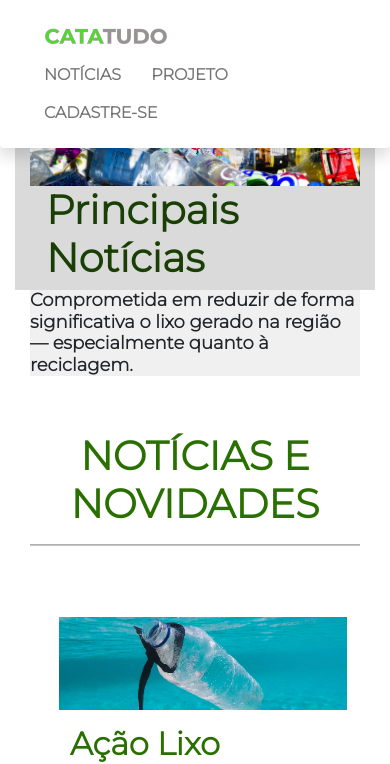
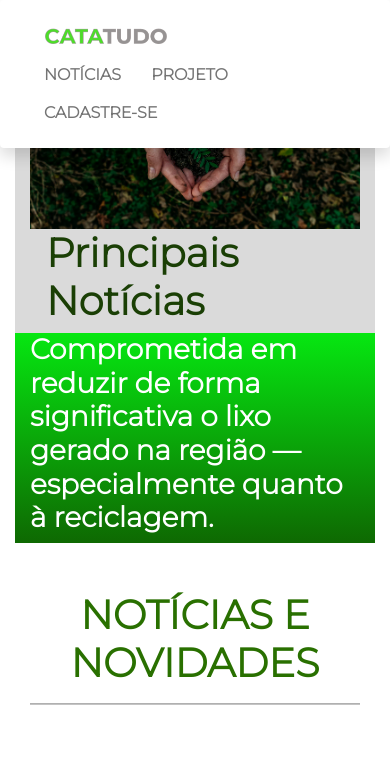
Before and after one commit to renatacarrillo/PORTAL-CATATUDO, a PHP site: page /noticias.php in a window 390 px wide. Shown: the top 764 px of the page. Run offline with PHP 8.4, Linux system fonts and the light colour scheme; some libraries are stand-ins or nearby versions.

Commit message:
Alterações Diversas

```diff
--- a/css/style.css
+++ b/css/style.css
@@ -170,6 +170,9 @@ i{
     background-color: #f1f0f0;
 }
 
+.back-mob{
+    background-image: linear-gradient(rgb(6, 231, 17), rgb(14, 105, 2));
+}
 
 /* PÁGINA PROJETO */
 .posi-proj-um{
@@ -478,7 +481,7 @@ h1{
 }
 
 .cor-nav-home{
-    background-color: #1234f341;
+    background-color: #0c5c0550;
 }
 
 .esp-nav-dois-home{
@@ -541,10 +544,6 @@ h1{
 .posi-noticias{
     margin-top: 450px;
     margin-left: 400px;
-}
-
-.posi-img-not{
-    margin-left: 650px;
 }
 
 /*=================== PÁGINA PROJETO ===================*/
--- a/index.php
+++ b/index.php
@@ -226,7 +226,7 @@
                     <h5 class="square-color text-center">Tenha conhecimento de todos os materiais que PODEM ser reciclados.</h5>
                     <hr>
                     </hr>
-                    <div class="row">
+                    <div class="row mb-5">
                         <div class="col-sm">
                         <h4 class="text-center">PLÁSTICO</h4>
                         <img src="./IMAGENS/garrafa.png" class="efeito2 ic-garraf img-fluid"alt="Imagem Plástico">
--- a/noticias.php
+++ b/noticias.php
@@ -36,13 +36,13 @@ include ("includes/header.php");
         <div class="col-sm fundo-cinza-noticias">
         <div class="row">
         <div class="col-sm">
-            <img src="./IMAGENS/less.png" class="img-fluid posi-img-not-less mt-4" alt="">
+            <img src="./IMAGENS/notic-he.png" class="img-fluid posi-img-not-less mt-4" alt="">
         </div>
         </div>
             <h1 class="font-weight-bold verdeesc ml-3">Principais Notícias</h1>
         </div>
-        <div class="col-sm ">
-            <h3 class="font-weight-bold posi-noti-h-dois posi-noticias">Comprometida em reduzir de forma significativa o lixo gerado na região — especialmente quanto à reciclagem.</h3>
+        <div class="col-sm back-mob">
+            <h3 class="font-weight-bold posi-noticias text-white">Comprometida em reduzir de forma significativa o lixo gerado na região — especialmente quanto à reciclagem.</h3>
         </div>
         </div>
         </div>
--- a/projeto.php
+++ b/projeto.php
@@ -36,7 +36,7 @@ include ("includes/header.php");
             <h4 class="font-weight-bold ml-5 mt-5 color-proj-dois">Conscientizando moradores, apoiando coletores!</h4>
             </div>
             <div class="col-sm-6">
-            <img src="./IMAGENS/img-projeto-catadores.png" class="efeito2 img-fluid posi-not-img posi-app mt-5" alt="">
+            <img src="./IMAGENS/green.png" class="efeito2 img-fluid mt-5" alt="">
             </div>
         </div>
     </div>
```
Also changed, not shown: IMAGENS/green.png (added), IMAGENS/notic-he.png (added).
